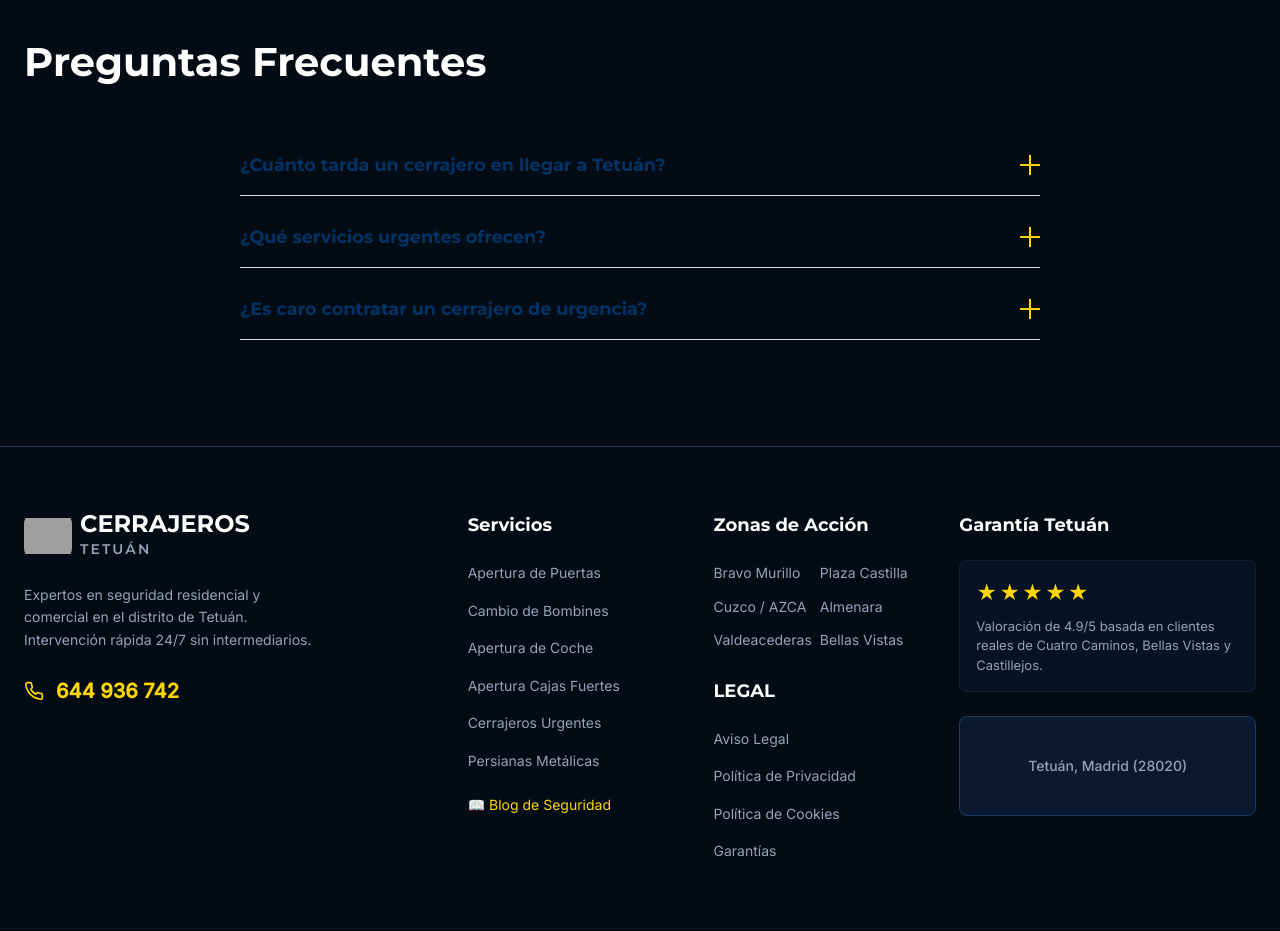
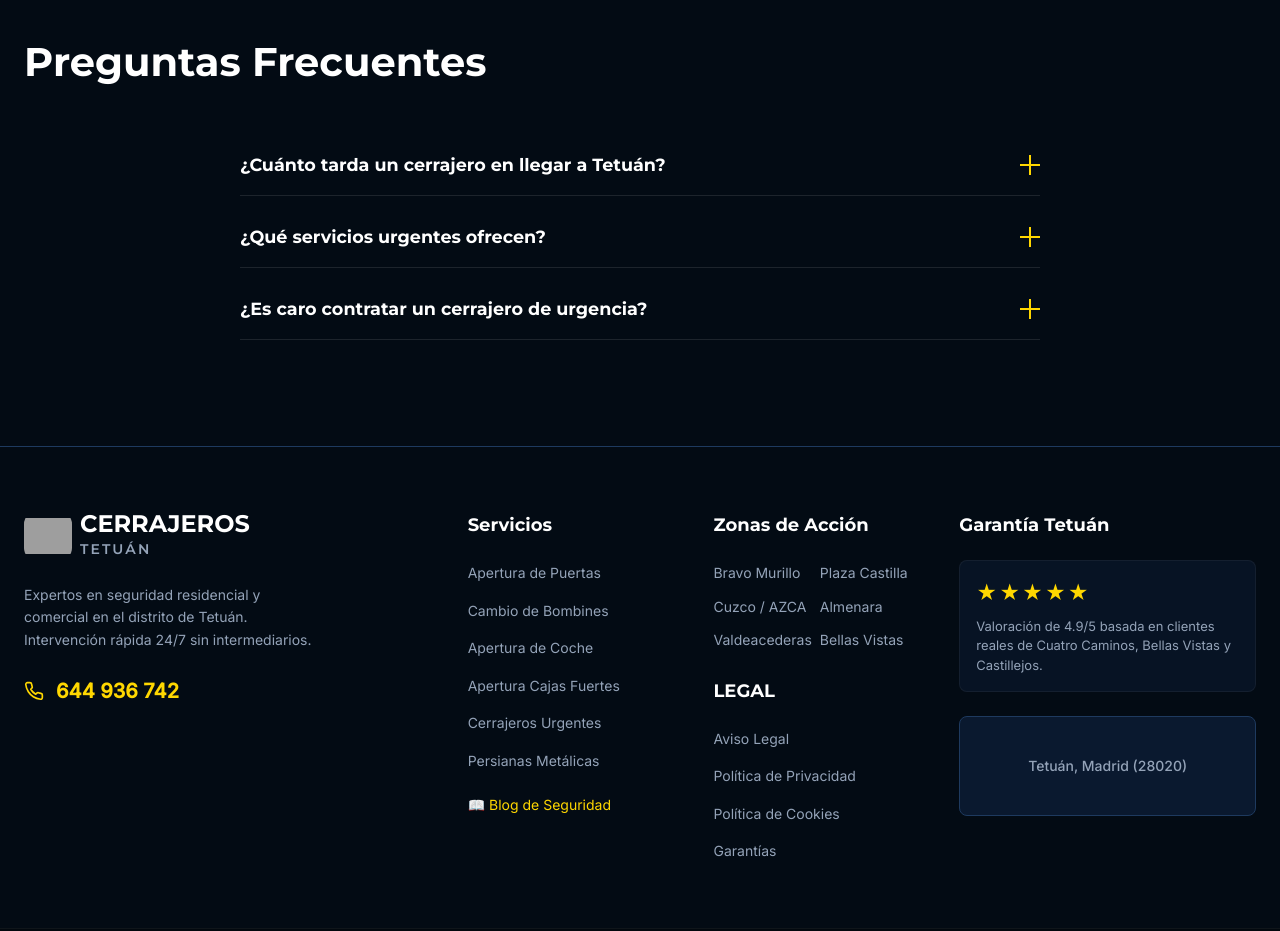
Before and after one commit to zapatacreativo-bit/cerrajeros-tetuan, a Next.js app: page / in a window 1280 px wide. Shown: the part 6180-7111 px from the top of the page. Built offline with nearby package versions, Linux system fonts and the light colour scheme; grey boxes are pictures that could not be loaded.

Commit message:
fix: change FAQ text colors to white for dark background readability

```diff
--- a/src/components/FAQAccordion.css
+++ b/src/components/FAQAccordion.css
@@ -5,7 +5,7 @@
 }
 
 .faq-item {
-    border-bottom: 1px solid #ddd;
+    border-bottom: 1px solid rgba(255, 255, 255, 0.1);
     margin-bottom: 10px;
 }
 
@@ -19,7 +19,7 @@
     justify-content: space-between;
     align-items: center;
     cursor: pointer;
-    color: var(--color-primary);
+    color: #fff;
     font-family: var(--font-montserrat);
     font-weight: 600;
     font-size: 1.1rem;
@@ -73,6 +73,6 @@
 
 .faq-answer {
     padding-bottom: 20px;
-    color: var(--color-text-main);
+    color: #d1d5db;
     line-height: 1.6;
 }
```
Also changed, not shown: 1 other file (tests, documents, lock files or other folders).
